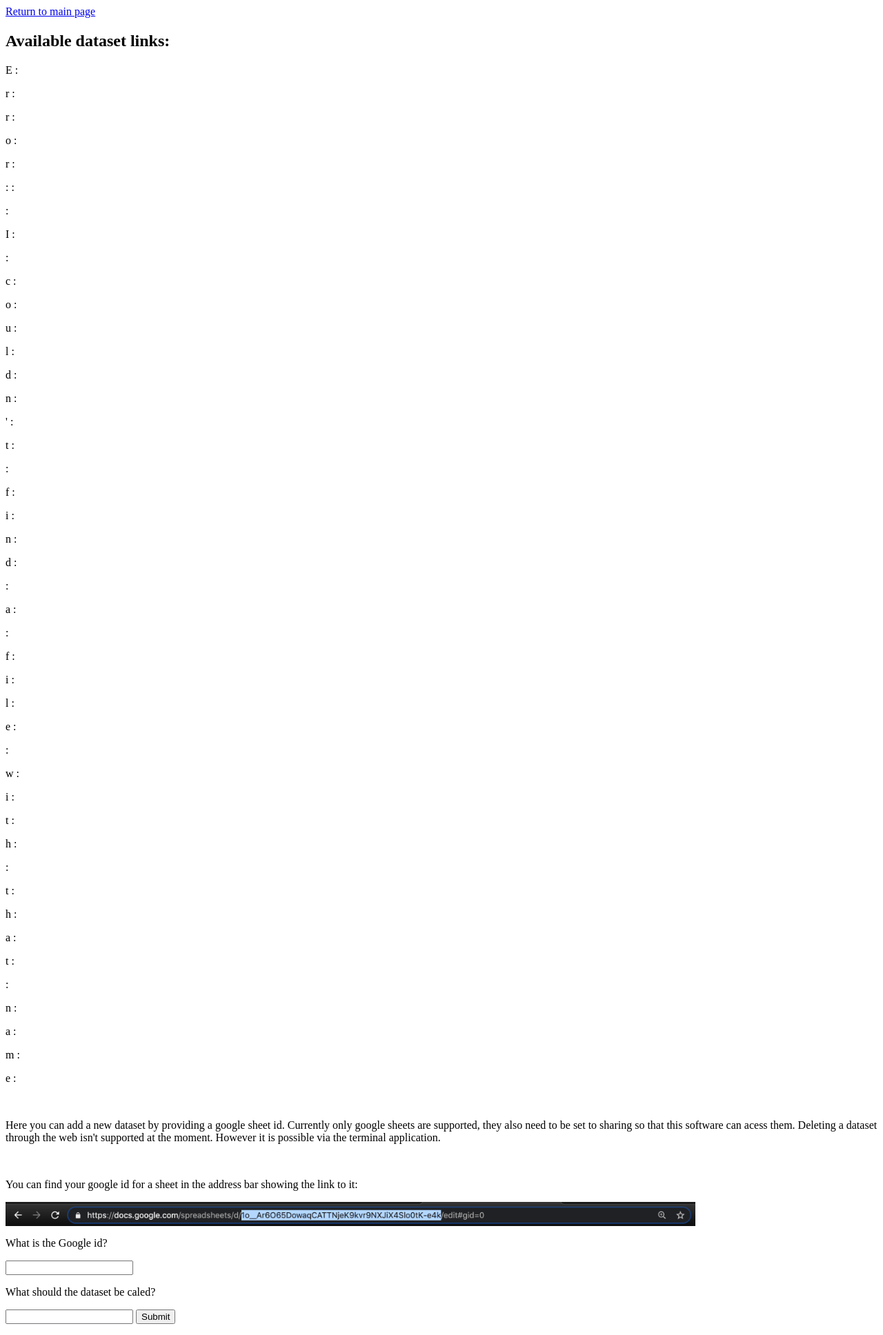
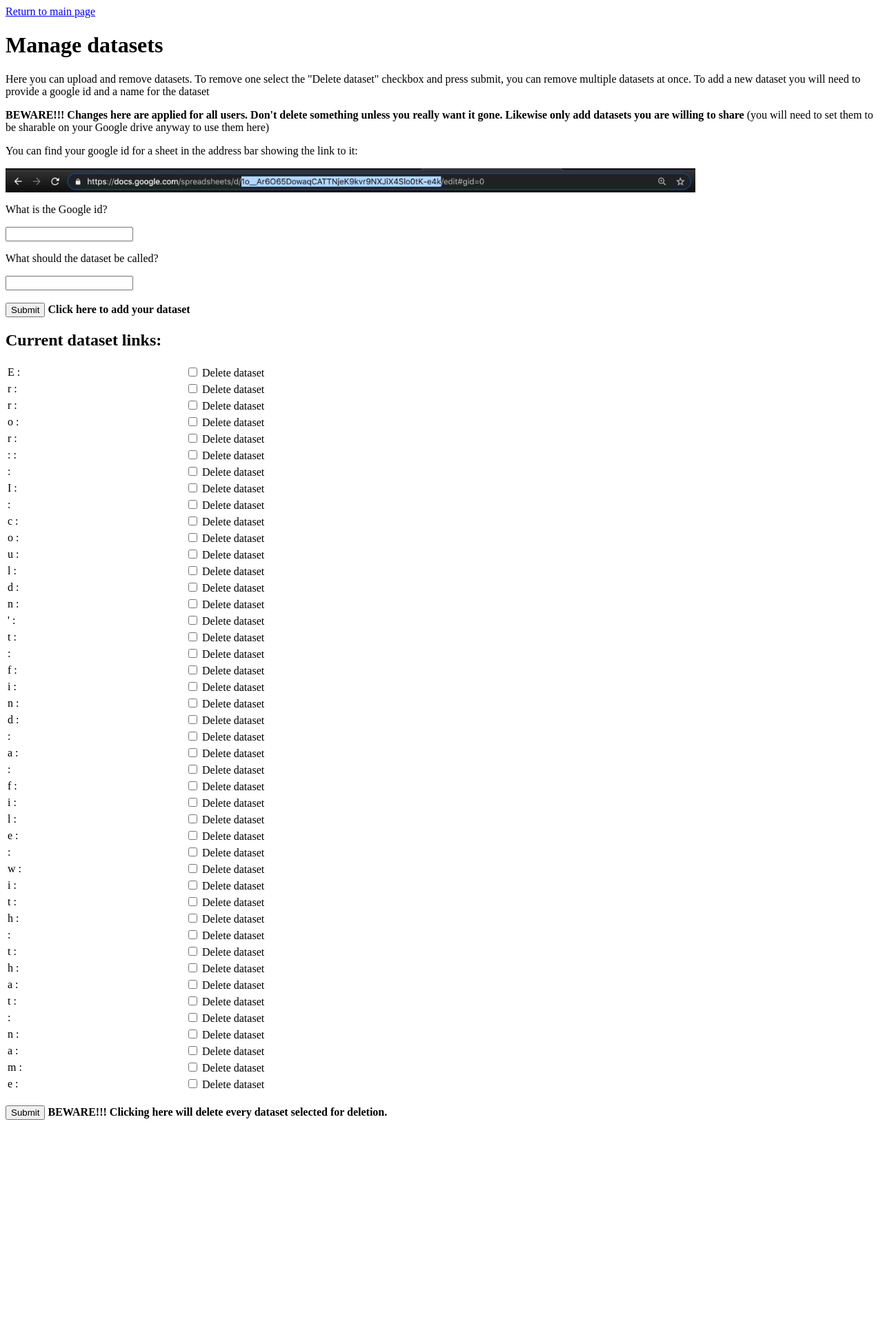
Before and after one commit to pthomson88/drug_design, a Flask app: page /manage-data/ in a window 1280 px wide. Shown: the whole page at 69% size. After the commit the page ends 1624 px from the top, so only its background shows below. Run offline with Flask 2, Linux system fonts and the light colour scheme; data that the repository does not hold is empty.

Commit message:
Enabled deletion of datasets via web

```diff
--- a/drug_design/DataStorePipeLine.py
+++ b/drug_design/DataStorePipeLine.py
@@ -45,6 +45,7 @@
             if not key == 'created'
             if not key == 'user_id'
             if not key == 'session_key'
+            if not key == 'lock'
         }
         self.source_key = self.dictionary['source_key']
 
@@ -115,6 +116,7 @@
             if not key == 'created'
             if not key == 'user_id'
             if not key == 'session_key'
+            if not key == 'lock'
         }
         return update
 
--- a/main.py
+++ b/main.py
@@ -179,11 +179,21 @@
             abort(403)
         session_key = request.cookies.get('session_key')
 
-        id = request.form['id']
-        url_key = request.form['url_key']
+        #load the url_dict
+        url_dict = UrlDict(name = "url_dict")
 
-        url_dict = UrlDict(name = "url_dict")
-        url_dict.add_gsheet_url(url_key, id)
+        #check if anything should be deleted
+        [
+            url_dict.delete_dataset(request.form[key])
+            for key in request.form
+            if request.form[key] in url_dict.dictionary
+        ]
+
+        #check if anything should be added
+        if "url_key" in request.form and "id" in request.form:
+            id = request.form['id']
+            url_key = request.form['url_key']
+            url_dict.add_gsheet_url(url_key, id)
 
         return redirect( url_for('data_management') )
 
--- a/templates/manage_datasets.html
+++ b/templates/manage_datasets.html
@@ -1,27 +1,52 @@
 <p><a href="{{ url_for('main') }}">Return to main page</a></p>
 
-<h2>
-Available dataset links:
-</h2>
+<h1>
+  Manage datasets
+</h1>
 
-{%for key in urldict %}
-  <p>{{ key }} : {{urldict[key]}}</p>
-{%endfor%}
-<br>
 <p>
-Here you can add a new dataset by providing a google sheet id.
-Currently only google sheets are supported, they also need to be set to sharing so that this software can acess them.
-Deleting a dataset through the web isn't supported at the moment. However it is possible via the terminal application.
+  Here you can upload and remove datasets.
+  To remove one select the "Delete dataset" checkbox and press submit,
+  you can remove multiple datasets at once.
+  To add a new dataset you will need to provide a google id and a name for the dataset
 </p>
-<br>
-<p>You can find your google id for a sheet in the address bar showing the link to it:</p>
+
+<p>
+  <b>BEWARE!!! Changes here are applied for all users.
+  Don't delete something unless you really want it gone.
+  Likewise only add datasets you are willing to share</b>
+  (you will need to set them to be sharable on your Google drive anyway to use them here)
+</p>
+<p>
+  You can find your google id for a sheet in the address bar showing the link to it:
+</p>
 <img src="/static/images/gsheet_id.png" width="1000"/>
 
 <form action = "{{ url_for('data_management_do')}}" method="POST">
     <p>What is the Google id?</p>
     <input name="id">
-    <p>What should the dataset be caled?</p>
+    <p>What should the dataset be called?</p>
     <input name="url_key">
     <input name="tokenField" type="hidden" value = "{{csrf_token}}" />
-    <input type="submit">
+    <br>
+    <br>
+    <input type="submit" name = "add_submit">
+    <label for="add_submit"><b>Click here to add your dataset</b></label>
 </form>
+
+<h2>
+Current dataset links:
+</h2>
+<form action = "{{ url_for('data_management_do')}}" method="POST">
+    <table>
+      {%for key in urldict %}
+        <tr><td style="width:250px">  {{ key }} : </td> <td>  {{urldict[key]}} </td>
+        <td><input type = "checkbox" name="delete_{{key}}" value = "{{key}}">
+        <label for="delete_{{key}}">Delete dataset</label><td></tr>
+      {%endfor%}
+    </table>
+    <input name="tokenField" type="hidden" value = "{{csrf_token}}" />
+    <br>
+    <input type="submit" name="delete_submit">
+    <label for="delete_submit"><b>BEWARE!!! Clicking here will delete every dataset selected for deletion.</b></label>
+</form>
```
